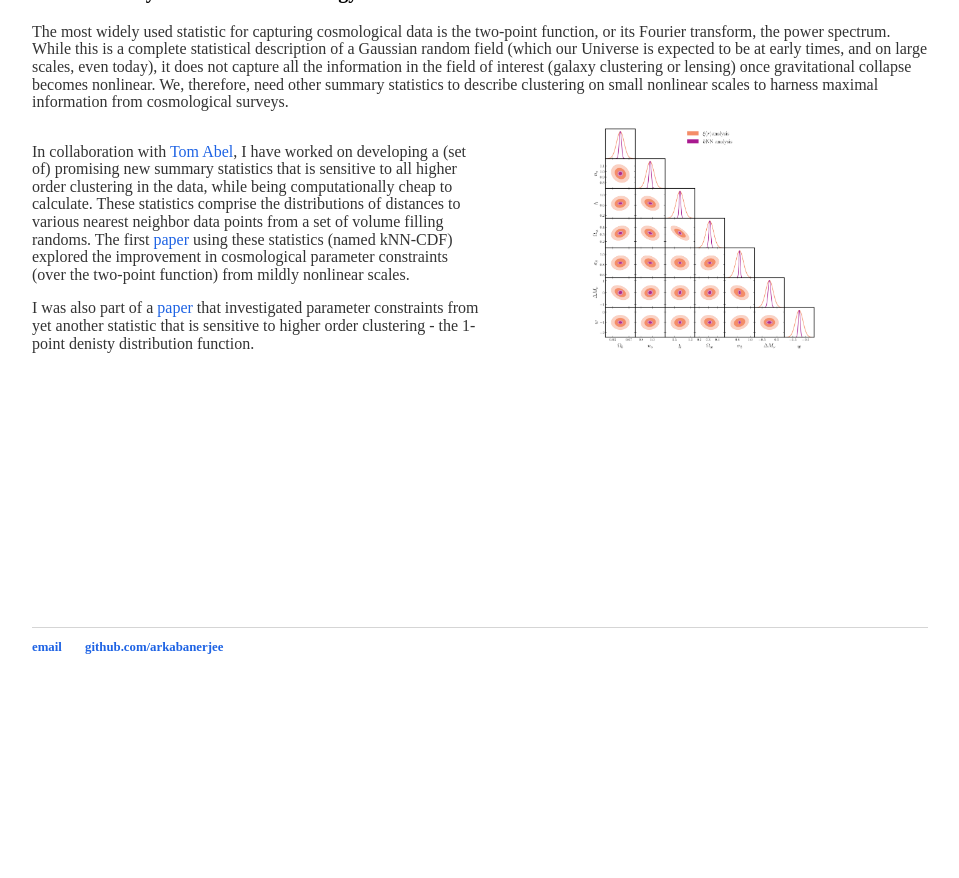
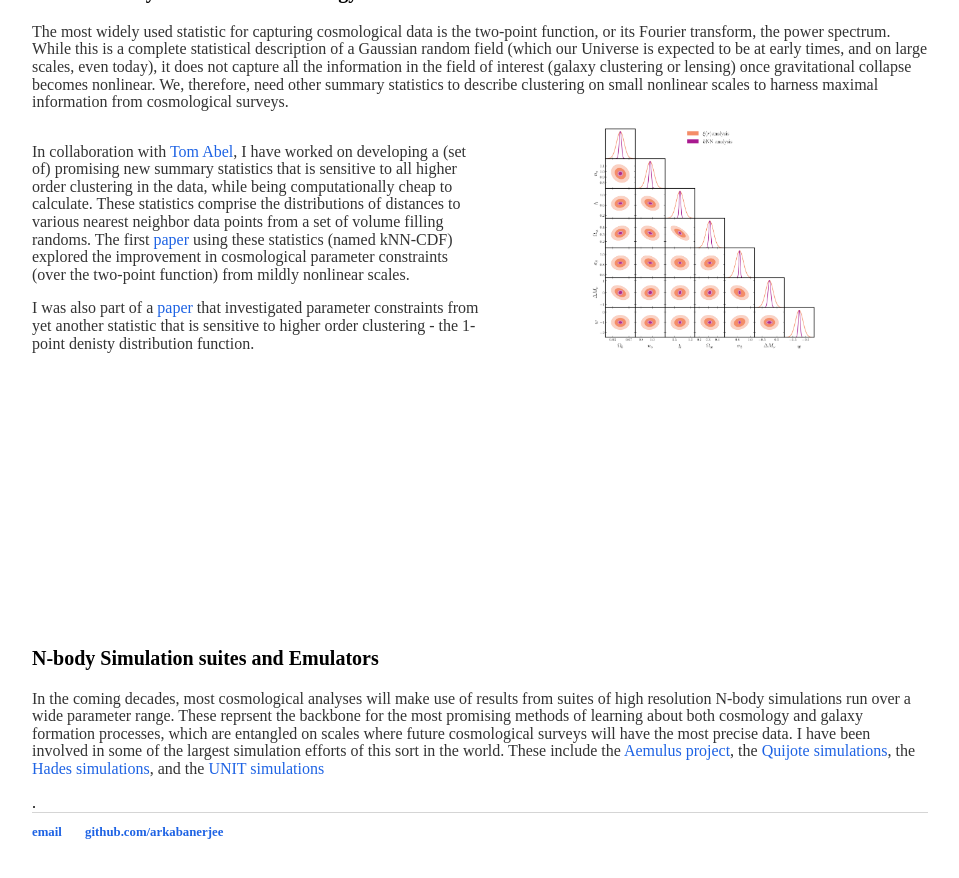
Before and after one commit to arkabanerjee/arkabanerjee.github.io, a Jekyll site: the page built from research/index.html, in a window 1280 px wide and 900 px high, scrolled down 1621 px. Shown: the top 878 px of the window, without its empty margins (160-1119 px from the left). Built offline with Jekyll 4.4.1, drawn with Linux system fonts in a browser that asks for light colours; before the commit the page ends 2336 px from its top, so only the background shows below that.

```diff
--- a/research/index.html
+++ b/research/index.html
@@ -42,4 +42,6 @@
             <img src="halo_constraints.png"  class="center">
         </div>
     </div>
+    <h3>N-body Simulation suites and Emulators</h3>
+    <p>In the coming decades, most cosmological analyses will make use of results from suites of high resolution N-body simulations run over a wide parameter range. These reprsent the backbone for the most promising methods of learning about both cosmology and galaxy formation processes, which are entangled on scales where future cosmological surveys will have the most precise data. I have been involved in some of the largest simulation efforts of this sort in the world. These include the <a href ="https://aemulusproject.github.io/">Aemulus project</a>, the <a href="https://github.com/franciscovillaescusa/Quijote-simulations">Quijote simulations</a>, the <a href="https://franciscovillaescusa.github.io/hades.html">Hades simulations</a>, and the <a href="http://www.unitsims.org/">UNIT simulations</a></p>.
 </div><!-- /.blurb -->
```
Also changed, not shown: 1 other file.
